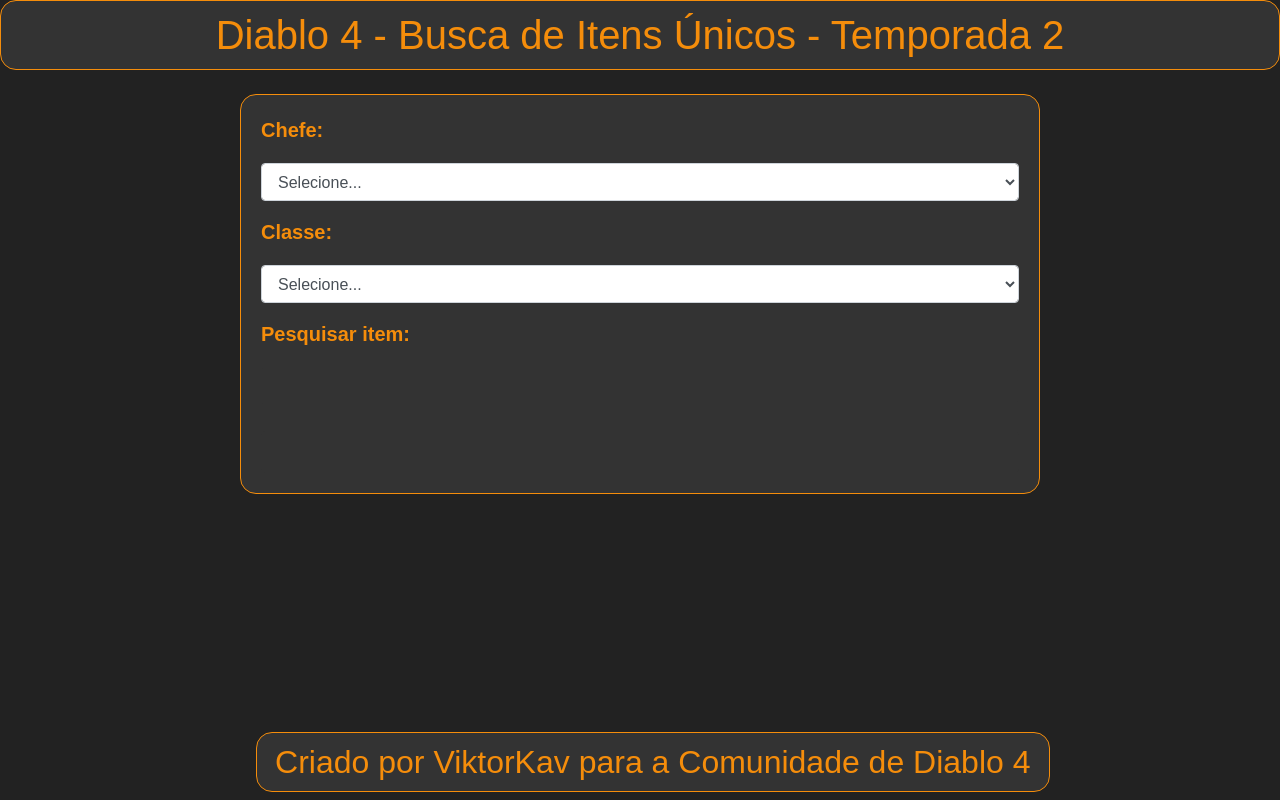
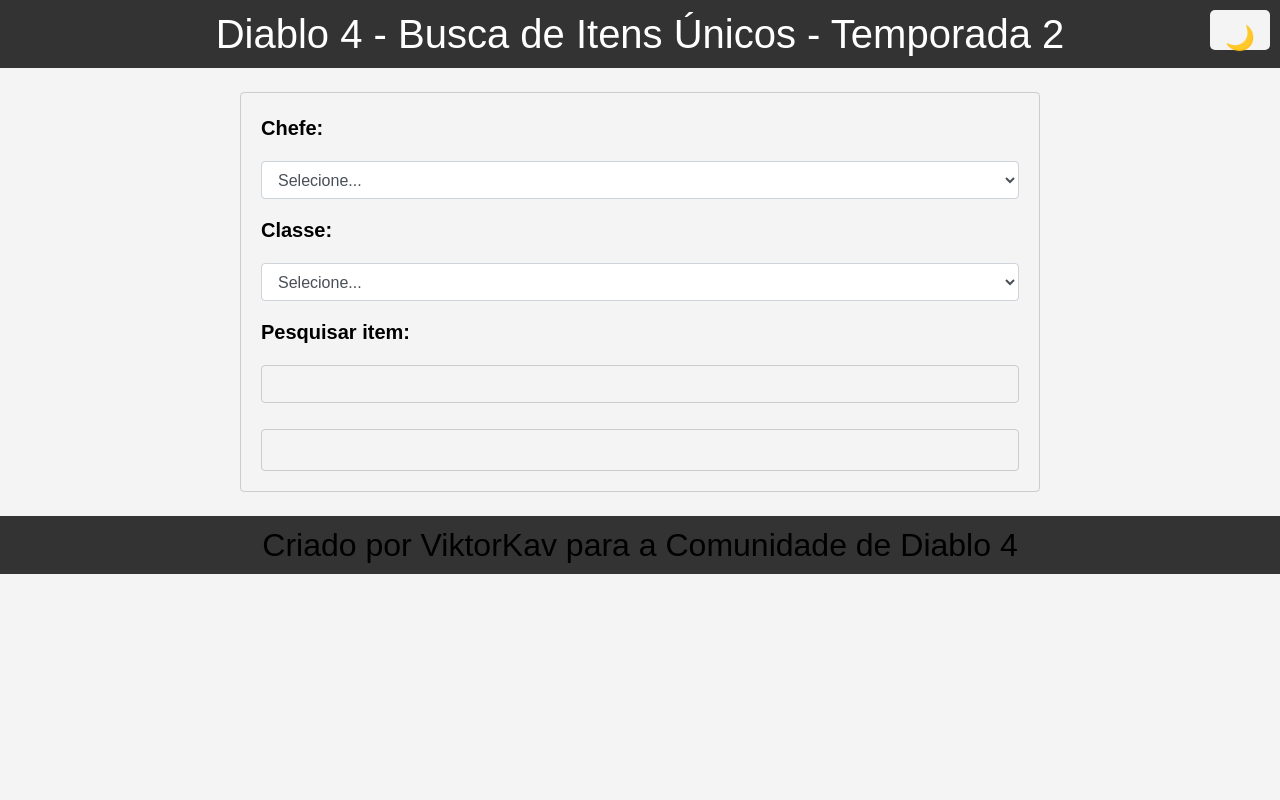
Before and after one commit to viktorkav/diablo4itens, a plain HTML site: page index.html in a window 1280 px wide. Drawn offline with nearby package versions, Linux system fonts and the light colour scheme.

Commit message:
Add files via upload

```diff
--- a/index.html
+++ b/index.html
@@ -1,6 +1,7 @@
 <!DOCTYPE html>
 <html>
 <head>
+  <button id="toggleTheme"></button>
   <title>Diablo 4 - Busca de Itens Únicos - Temporada 2</title>
   <link rel="stylesheet" href="https://stackpath.bootstrapcdn.com/bootstrap/4.5.2/css/bootstrap.min.css">
   <link rel="stylesheet" href="styles.css">
--- a/script.js
+++ b/script.js
@@ -1,3 +1,42 @@
+document.addEventListener('DOMContentLoaded', (event) => {
+  const toggleThemeButton = document.getElementById("toggleTheme");
+  const root = document.documentElement;
+
+  function updateButton(theme) {
+    if (theme === 'dark') {
+      toggleThemeButton.innerHTML = "🌞"; // Sol para tema claro
+    } else {
+      toggleThemeButton.innerHTML = "🌙"; // Lua para tema escuro
+    }
+  }
+
+  // Carregar tema salvo no localStorage, se houver
+  const savedTheme = localStorage.getItem('theme');
+
+  if (savedTheme === 'dark') {
+    root.style.setProperty('--text-color', 'var(--text-color-dark)');
+    root.style.setProperty('--bg-color', 'var(--bg-color-dark)');
+    updateButton('dark');
+  } else {
+    updateButton('light');
+  }
+
+  toggleThemeButton.addEventListener("click", function() {
+    if (root.style.getPropertyValue('--text-color') === 'var(--text-color-dark)') {
+      root.style.setProperty('--text-color', 'var(--text-color-light)');
+      root.style.setProperty('--bg-color', 'var(--bg-color-light)');
+      localStorage.setItem('theme', 'light');
+      updateButton('light');
+    } else {
+      root.style.setProperty('--text-color', 'var(--text-color-dark)');
+      root.style.setProperty('--bg-color', 'var(--bg-color-dark)');
+      localStorage.setItem('theme', 'dark');
+      updateButton('dark');
+    }
+  });
+});
+
+
 const database = {
     "Grigiore": {
     "Mago": ["Staff of Lam Esen", "Iceheart Brais", "Gloves of the Illuminator"],
--- a/styles.css
+++ b/styles.css
@@ -1,58 +1,59 @@
+:root {
+  --text-color-light: black;
+  --bg-color-light: #f4f4f4;
+  --text-color-dark: #f58d0b;
+  --bg-color-dark: #222;
+  --text-color: var(--text-color-light);
+  --bg-color: var(--bg-color-light);
+}
+
 body {
   font-family: "Arial", sans-serif;
   font-size: 20px;
   margin: 0;
   padding: 0;
-    background-color: #222; /* Cor de fundo escura */
-    color: #f58d0b; /* Cor de texto clara */
+  background-color: var(--bg-color);
+  color: var(--text-color);
 }
 
-  h1 {
-    background-color: #333; /* Cor de fundo do cabeçalho */
-    color: #f58d0b; /* Cor do texto do cabeçalho */
+#toggleTheme {
+  position: fixed;
+  top: 10px;
+  right: 10px;
+  z-index: 1000;
+  background-color: var(--bg-color);
+  color: var(--text-color);
+  border: none;
+  padding: 10px;
+  cursor: pointer;
+  font-size: 24px;
+  width: 60px;
+  height: 40px;
+  border-radius: 5px;
+}
+
+
+
+h1, h2 {
+  background-color: #333;
+  color: white;
   padding: 10px 0;
   text-align: center;
-    border: 1px solid;
-    border-color: #f58d0b;
-    border-radius: 1rem;
+}
 
-  }
-  .teste{
-    text-align: center;
-    border: 1px solid;
-    border-color: #f58d0b;
-    border-radius: 1rem;
-  }
-  .input-search {
-    background-color: aliceblue;
-  }
-  .container-lista {
+.container, .container-lista {
   max-width: 800px;
   margin: auto;
   padding: 20px;
-    background-color: #333; /* Cor de fundo do conteúdo */
-    border: 1px solid #333; /* Borda ao redor do conteúdo */
-    border-radius: 5px; /* Cantos arredondados */
-    max-height: 430px; /* Defina a altura máxima que desejar para a área de resultados */
-    overflow-y: auto;
-  }
-
-  .container {
-    max-width: 800px;
-    margin: auto;
-    padding: 20px;
-    background-color: #333; /* Cor de fundo do conteúdo */
-    border: 1px solid #333; /* Borda ao redor do conteúdo */
-    border-radius: 5px; /* Cantos arredondados */
-    border: 1px solid;
-    border-color: #f58d0b;
-    border-radius: 1rem;
+  background-color: var(--bg-color);
+  border: 1px solid #ccc;
+  border-radius: 4px;
 }
 
 label {
   font-weight: bold;
   margin-right: 10px;
-    color: #f58d0b; /* Cor do texto das labels */
+  color: var(--text-color);
 }
 
 select, input[type="text"] {
@@ -60,24 +61,24 @@
   padding: 8px;
   margin: 10px 0;
   display: inline-block;
-    border: 1px solid #333; /* Borda dos campos de seleção e entrada de texto */
+  border: 1px solid #ccc;
   border-radius: 4px;
   box-sizing: border-box;
-    background-color: #333; /* Cor de fundo dos campos de seleção e entrada de texto */
-    color: #f58d0b; /* Cor do texto nos campos de seleção e entrada de texto */
+  background-color: var(--bg-color);
+  color: var(--text-color);
 }
 
 #results {
-    background-color: #333; /* Cor de fundo dos resultados */
-    border: 1px solid #333; /* Borda ao redor dos resultados */
+  background-color: var(--bg-color);
+  border: 1px solid #ccc;
   padding: 20px;
   border-radius: 4px;
 }
 
 h2, h3 {
   margin-top: 20px;
-    color: #f58d0b; /* Cor do texto dos títulos h2 e h3 */
   text-align: center;
+  color: var(--text-color);
 }
 
 ul {
@@ -86,49 +87,10 @@
 }
 
 ul li {
-    background-color: #333; /* Cor de fundo dos itens da lista */
+  background-color: #ddd;
   margin: 8px 0;
   padding: 10px;
   text-align: center;
   border-radius: 4px;
-    color: #f58d0b; /* Cor do texto nos itens da lista */
-    cursor: pointer;
+  color: var(--text-color);
 }
-
-  #itemModal {
-    color: #f58d0b; /* Cor do texto no modal */
-
-    border: 1px solid #333; /* Borda ao redor do modal */
-    transition: 0.3s;
-    align-items: center;
-    justify-content: center;
-    display: none;
-    }
-
-    .modal-header {
-        background-color: #222;
-        color: #f58d0b;
-        border: none;
-      }
-    .modal-generic {
-        color: #f58d0b;
-        background-color: #333;
-    }
-
-    .modal-title {
-        color: #f58d0b;
-         }
-
-  .footer {
-    position: fixed;
-    bottom: 0;
-    width: 62%;
-    left: 20%;
-    background-color: #333; /* Cor de fundo do rodapé */
-    color: #f58d0b; /* Cor do texto no rodapé */
-    text-align: center;
-    padding: 10px 0;
-    border: 1px solid;
-    border-color: #f58d0b;
-    border-radius: 1rem;
-  }
```
Lines whose indentation alone changed are shown as unchanged.
